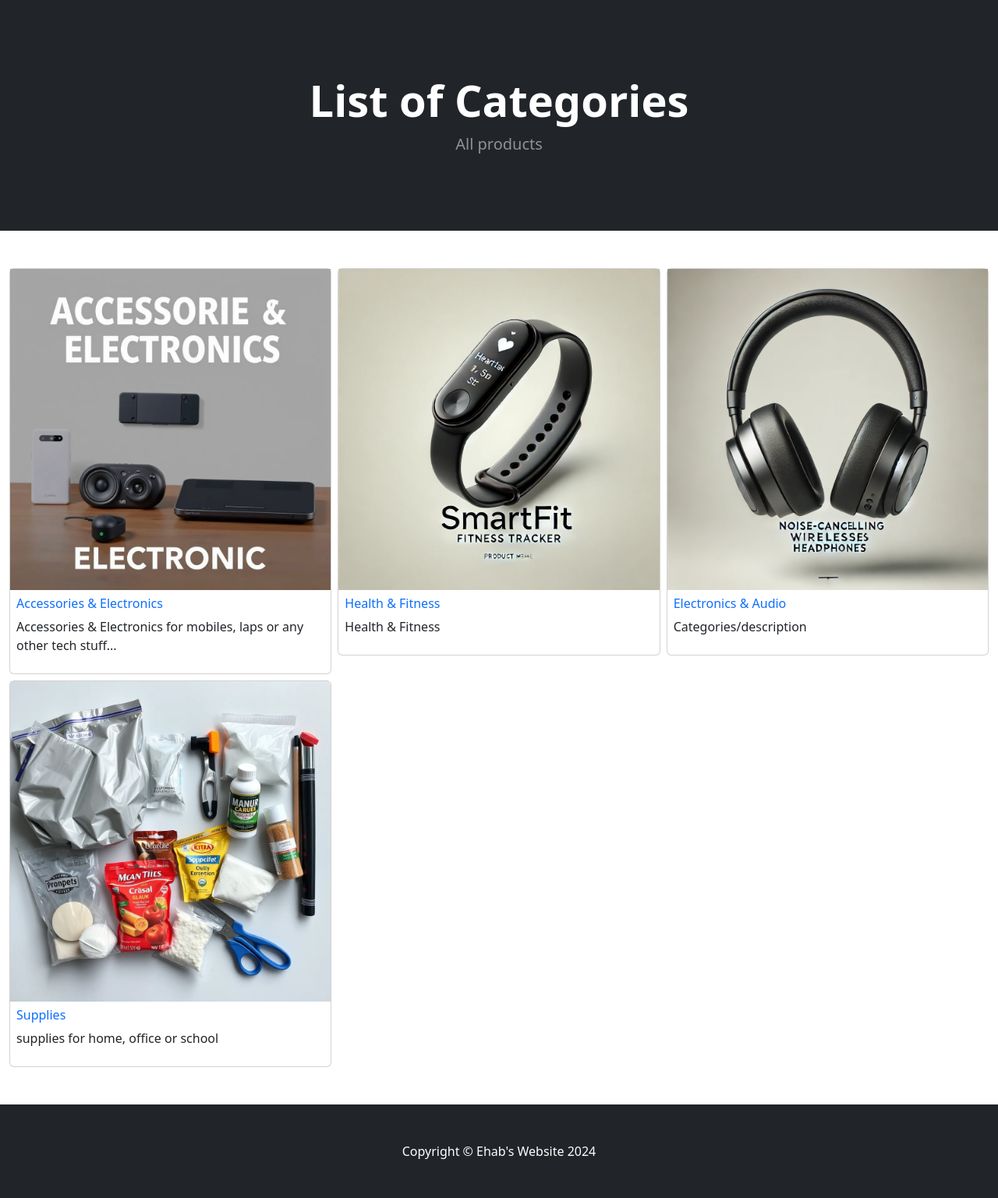
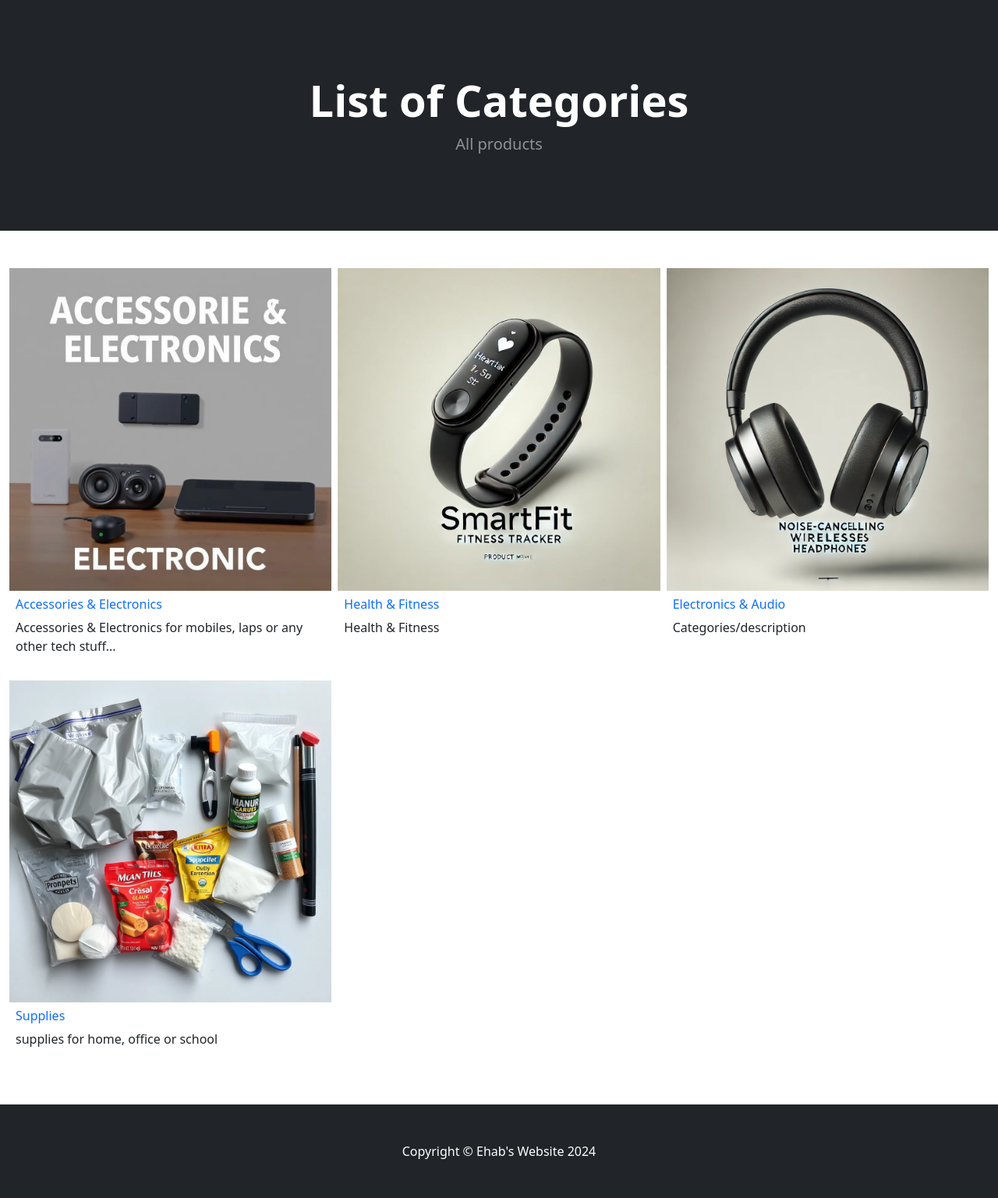
Before and after one commit to ehabahmed2/E-commerce_website, a Django app: page /category_summary/ in a window 1280 px wide. Shown: the part 57-1594 px from the top of the page at 78% size. Run offline with Django 5.2, Linux system fonts and the light colour scheme; data comes from the database, SQL or seed files in the repository; some libraries are stand-ins or nearby versions.

Commit message:
fixed a border simple issue

```diff
--- a/store/templates/product/category_summary.html
+++ b/store/templates/product/category_summary.html
@@ -1,5 +1,10 @@
 {% extends "base.html" %}
     {% block content %}
+    <style>
+        .card{
+            --bs-card-border-color: none;
+        }
+    </style>
     <!-- Header-->
     <header class="bg-dark py-5 header-animation mb-5">
         <div class="container px-4 px-lg-5 my-5">
```
